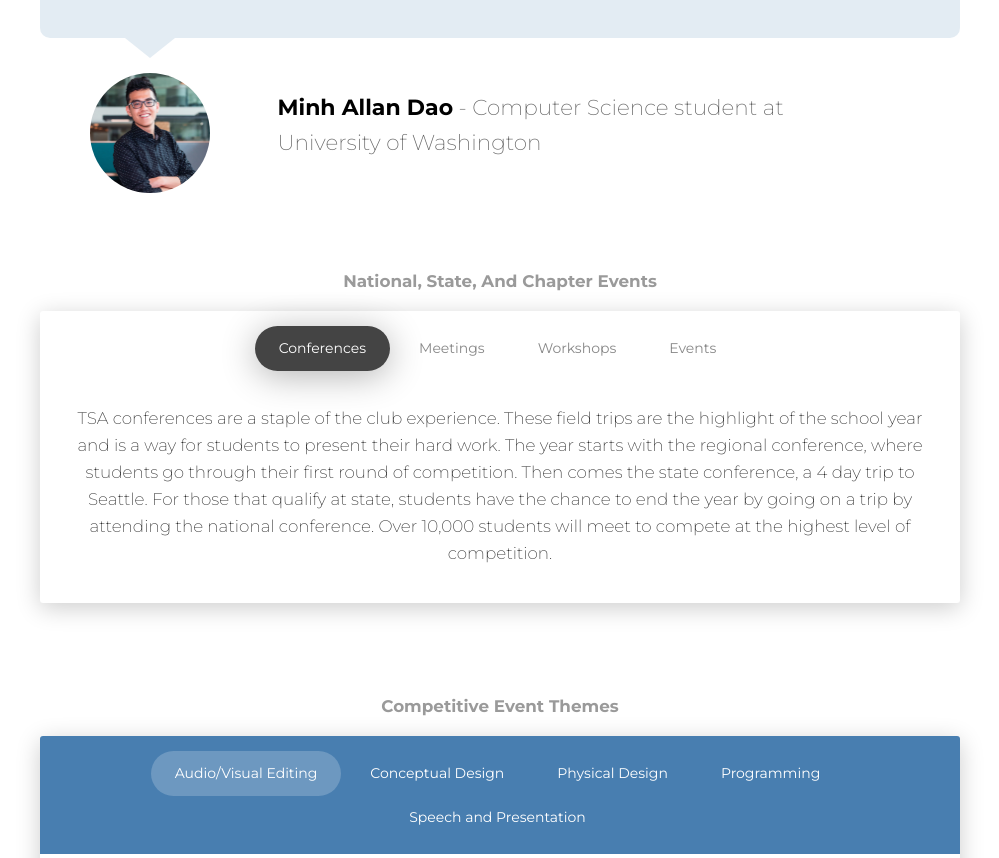
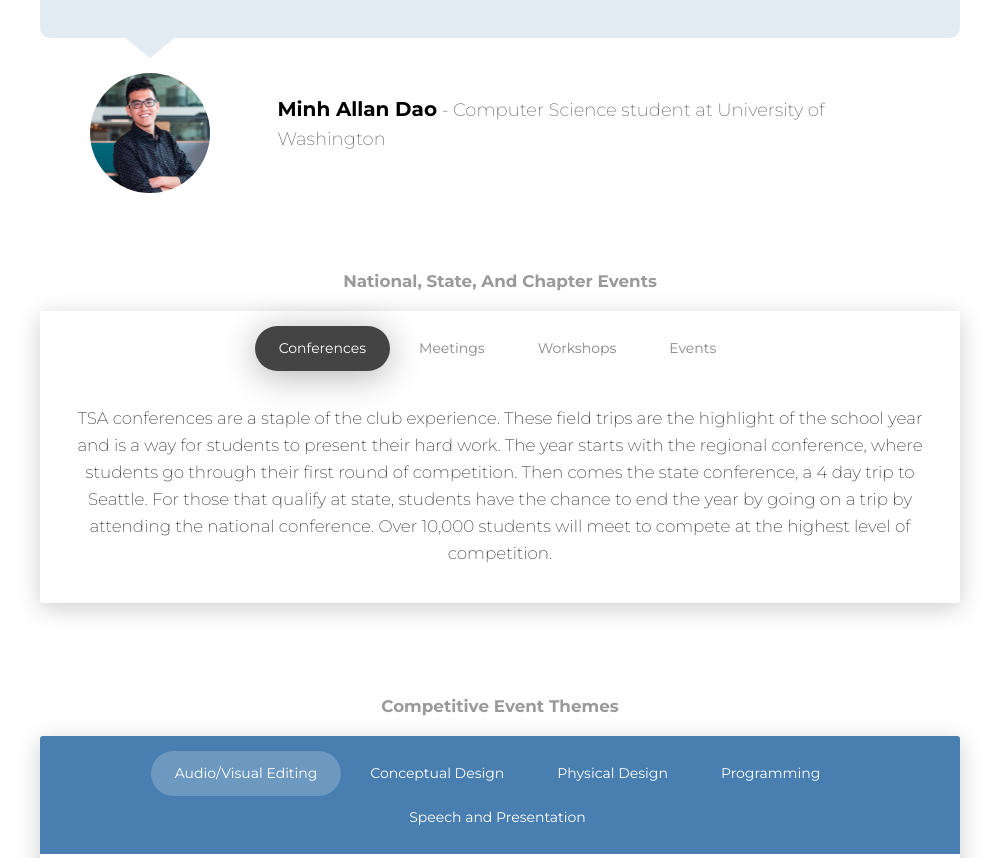
Before and after one commit to siddharth-saraf/InglemoorTSA, a plain HTML site: page index.html in a window 1280 px wide. Shown: the part 2070-2928 px from the top of the page, without its empty margins (140-1139 px from the left). Drawn offline with Linux system fonts and the light colour scheme.

Commit message:
changed font size to fit text in testimonial

```diff
--- a/assets/css/style.css
+++ b/assets/css/style.css
@@ -57,13 +57,13 @@
 }
 
 .profile-name {
-    font-size: 18px;
+    font-size: 15px;
     color: #616161
 }
 
 .profile-name .name{
 	color: black;
-	font-size: 22px;
+	font-size: 20px;
 	font-weight: bold;
 }
 
```
